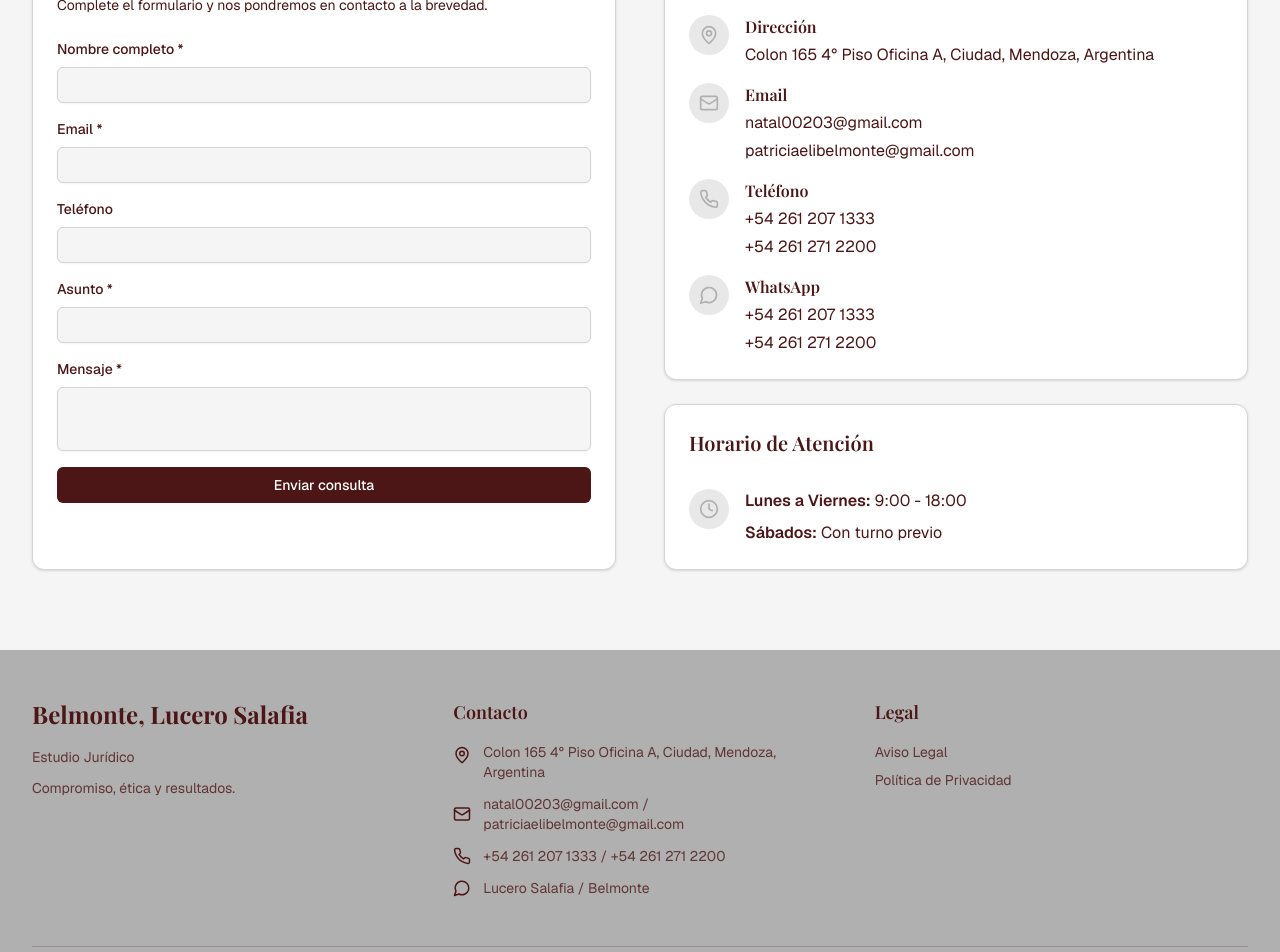
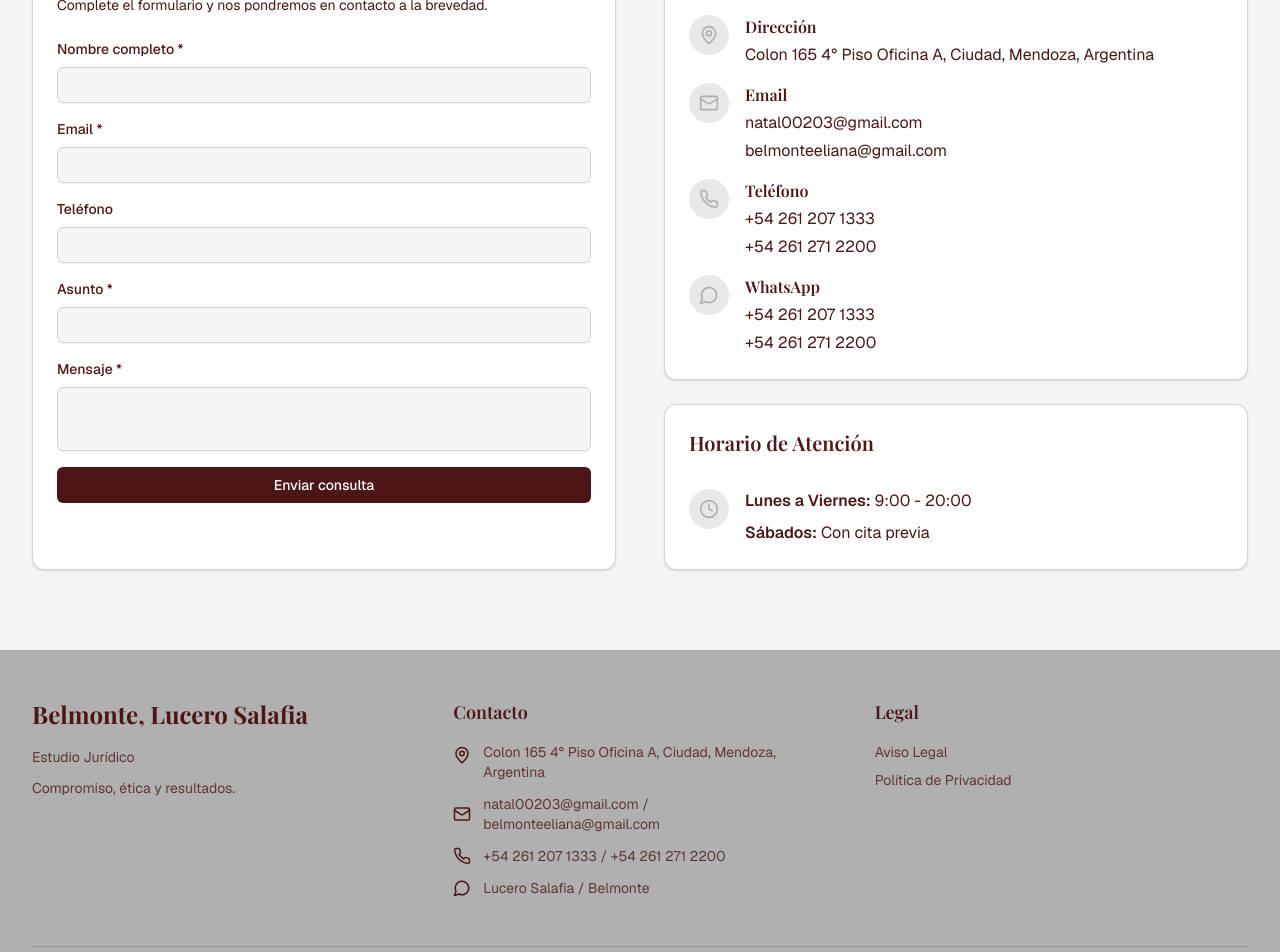
Before and after one commit to MatyAlts/law-firm-website, a Next.js app: page /contacto in a window 1280 px wide. Shown: the part 380-1332 px from the top of the page. Built offline with nearby package versions, Linux system fonts and the light colour scheme; a web font is replaced by a local one.

Commit message:
Fixed mails

```diff
--- a/app/contacto/page.tsx
+++ b/app/contacto/page.tsx
@@ -172,10 +172,10 @@ export default function ContactoPage() {
                         natal00203@gmail.com
                       </a>
                       <a
-                        href="mailto:patriciaelibelmonte@gmail.com"
+                        href="mailto:belmonteeliana@gmail.com"
                         className="block text-card-foreground hover:text-foreground transition-colors"
                       >
-                        patriciaelibelmonte@gmail.com
+                        belmonteeliana@gmail.com
                       </a>
                     </div>
                   </div>
@@ -244,10 +244,10 @@ export default function ContactoPage() {
                   </div>
                   <div className="space-y-2">
                     <p className="text-card-foreground">
-                      <span className="font-semibold text-foreground">Lunes a Viernes:</span> 9:00 - 18:00
+                      <span className="font-semibold text-foreground">Lunes a Viernes:</span> 9:00 - 20:00
                     </p>
                     <p className="text-card-foreground">
-                      <span className="font-semibold text-foreground">Sábados:</span> Con turno previo
+                      <span className="font-semibold text-foreground">Sábados:</span> Con cita previa
                     </p>
                   </div>
                 </div>
--- a/components/footer.tsx
+++ b/components/footer.tsx
@@ -36,10 +36,10 @@ export function Footer() {
                   </a>
                   {" / "}
                   <a
-                    href="mailto:patriciaelibelmonte@gmail.com"
+                    href="mailto:belmonteeliana@gmail.com"
                     className="hover:text-secondary-foreground transition-colors"
                   >
-                    patriciaelibelmonte@gmail.com
+                    belmonteeliana@gmail.com
                   </a>
                 </div>
               </div>
```
